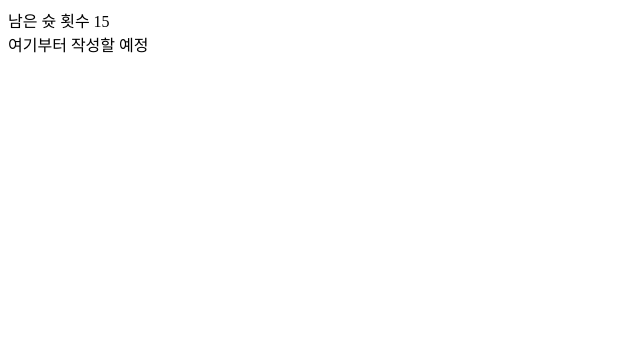
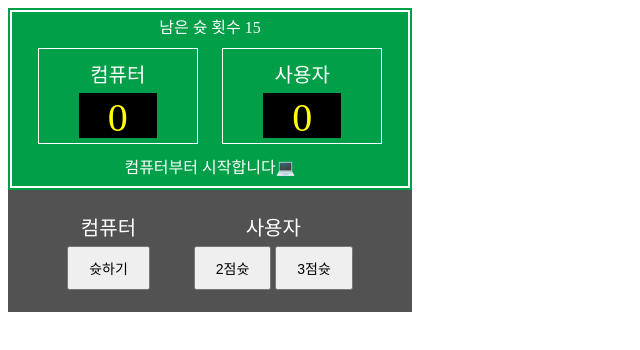
Before and after one commit to HWANGDEOK/web_development_js, a plain HTML site: page chapter09_basketball/index.html in a window 1280 px wide. Shown: the whole page, without its empty margins (0-640 px from the left). Drawn offline with Linux system fonts and the light colour scheme.

Commit message:
feat: 20250213 basketball game button disabled

```diff
--- a/chapter09_basketball/css/style.css
+++ b/chapter09_basketball/css/style.css
@@ -0,0 +1,72 @@
+.div-scoreboard {
+  width: 400px;
+  background-color: #009f48;
+  text-align: center;
+  padding: 2px;
+  color: #fff;
+}
+
+.div-scoreboard.inner {
+  margin: auto;
+  border: 2px solid #fff;
+  box-sizing: border-box;
+}
+
+.div-shots-left {
+  margin-left: 10px;
+}
+
+#shots-left {
+  background-color: #000;
+  padding: 4px 4px 2px;
+}
+
+.div-score {
+  display: inline-block;
+  border: 1px solid #fff;
+  padding: 10px 40px 5px;
+  margin: 10px;
+  width: 20%;
+}
+
+.div-score-name {
+  font-size: 20px;
+}
+
+.div-score-number {
+  font-size: 40px;
+  color: #ffff00;
+  background-color: #000;
+  width: 100%;
+  line-height: 40px;
+  padding-top: 5px;
+  margin-top: 5px;
+}
+
+#text {
+  height: 30px;
+}
+
+button {
+  padding: 10px 20px;
+  font-size: 14px;
+}
+
+.div-panel {
+  display: inline-block;
+  margin: 10px;
+  padding: 10px;
+}
+
+.div-control-panel {
+  width: 400px;
+  background-color: #525252;
+  text-align: center;
+  padding: 2px;
+  color: #fff;
+}
+
+.div-control-name {
+  font-size: 20px;
+  margin-bottom: 5px;
+}
--- a/chapter09_basketball/index.html
+++ b/chapter09_basketball/index.html
@@ -6,16 +6,46 @@
   <title>농구 게임 구현하기</title>
   <link rel="stylesheet" href="./css/style.css">
   <script src="./script/scripts.js"></script>
+  <script src="./script/temp.js"></script>
 </head>
 <body>
   <div class="div-scoreboard">
     <div class="div-scoreboard inner">
       <div class="div-shoot-left">
         <span>남은 슛 횟수</span>
-        <span id="shots-left">15</span>
+        <span id="shoots-left">15</span>
       </div>
-      여기부터 작성할 예정
+      <div class="div-score">
+        <div class="div-score-name">컴퓨터</div>
+          <div id="computer-score" class="div-score-number">0</div>
+        </div>
+      <div class="div-score">
+        <div class="div-score-name">사용자</div>
+          <div id="user-score" class="div-score-number">0</div>
+        </div>
+        <div id="text">컴퓨터부터 시작합니다💻</div>
+      </div>
     </div>
-  </div>
+    <div class="div-control-panel">
+      <div id="div-computer" class="div-panel">
+        <div class="div-control-name">컴퓨터</div>
+        <button class="btn-computer" onclick="onComputerShoot()">슛하기</button>
+      </div>
+      <div id="div-user" class="div-panel">
+        <div class="div-control-name">사용자</div>
+        <button class="btn-user" onclick="onUserShoot(2)">2점슛</button>
+        <button class="btn-user" onclick="onUserShoot(3)">3점슛</button>
+      </div>
+    </div>
 </body>
 </html>
+
+<!-- 1. shots-left : 남은 슛 횟수(숫자)
+2. computer-score : 컴퓨터 현재 점수(숫자)
+3. user-score : 사용자 현재 점수(숫자)
+4. text : 안내 문구(문자열)
+
+.클래스명 {}
+#아이디명 {}
+
+이중 id 값을 가지고 있는 DOM element들은 나중에 '동적으로' 값이 바뀔 수 있는 부분입니다. 이후 값을 변경되게 하려면 해당 element를 지칭할 수 있는 방법이 필요하기 때문에 유일한 값인 'id값'을 넣어줍니다. -->
--- a/chapter09_basketball/script/scripts.js
+++ b/chapter09_basketball/script/scripts.js
@@ -0,0 +1,103 @@
+  // 점수 총합을 대입할 변수 선언
+  let comScore = 0;
+  let userScore = 0;
+  // 컴퓨터 턴이면 내 턴이 아님 // 내 턴이면 턴이 아님 : 그 결과 우리는 boolean을 택할 겁니다.
+  let isComputerTurn = true;
+  let shootLeft = 15;
+
+function onComputerShoot(){
+  if(!isComputerTurn) return;
+  // 삼항연산자 - Math.random()을 응용
+  let shootType = Math.random() < 0.5 ? 2 : 3;
+  let textElement = document.getElementById('text');
+  let comScoreElement = document.getElementById('computer-score');
+
+  if (shootType === 2){
+    if(Math.random() < 0.5){
+      // 2점슛 1/2 확률로 성공
+      textElement.innerHTML = '컴퓨터가 2점슛을 성공했습니다.😓 now - user';
+      comScore+=2;
+      comScoreElement.innerHTML = comScore;
+
+    }else{
+      // 실패했을 떄
+      textElement.innerHTML = '컴퓨터가 2점슛을 실패했습니다.😀 now - user';
+    }
+  }else{
+    if(Math.random() < 0.33){
+      // 3점슛 1/3 확률로 성공
+      textElement.innerHTML = '컴퓨터가 3점슛을 성공했습니다.😭 now - user';
+      comScore+=3;
+      comScoreElement.innerHTML = comScore;
+
+    }else{
+      // 실패했을 때
+      textElement.innerHTML = '컴퓨터가 3점슛을 실패했습니다.🤣 now - user';
+    }
+  }
+  isComputerTurn = false;
+
+  let computerButtons = document.getElementsByClassName('btn-computer');
+
+  for ( let i = 0; i<computerButtons.length; i++){
+    computerButtons[i].disabled = true;
+  }
+
+  let userButtons = document.getElementsByClassName('btn-user');
+
+  for ( let i = 0; i<userButtons.length; i++){
+    userButtons[i].disabled = false;
+  }
+}
+
+
+function onUserShoot(shootType){
+  if(isComputerTurn) return;
+  let textElement = document.getElementById('text');  //oncomputerShoot()에서도 지역변수로 선언했고, 여기서도 동일합니다
+
+  let userScoreElement = document.getElementById('user-score');
+
+  if (shootType === 2){
+    if(Math.random() < 0.5){
+      // 2점슛 1/2 확률로 성공
+      textElement.innerHTML = '컴퓨터가 2점슛을 성공했습니다.🎉 now - computer';
+      userScore+=2;
+      userScoreElement.innerHTML = userScore;
+
+    }else{
+      // 실패했을 떄
+      textElement.innerHTML = '컴퓨터가 2점슛을 실패했습니다. now - computer';
+    }
+  }else{
+    if(Math.random() < 0.33){
+      // 3점슛 1/3 확률로 성공
+      textElement.innerHTML = '컴퓨터가 3점슛을 성공했습니다.🎊 now - computer';
+      userScore+=3;
+      userScoreElement.innerHTML = userScore;
+
+    }else{
+      // 실패했을 때
+      textElement.innerHTML = '컴퓨터가 3점슛을 실패했습니다. now - computer';
+    }
+  }
+  isComputerTurn=true;
+
+  let userButtons = document.getElementsByClassName('btn-user');
+
+  for ( let i = 0; i<userButtons.length; i++){
+    userButtons[i].disabled = true;
+  }
+
+  let computerButtons = document.getElementsByClassName('btn-computer');
+
+  for ( let i = 0; i<computerButtons.length; i++){
+    computerButtons[i].disabled = false;
+  }
+
+  // onUserShoot()을 호출했을 떄에만 shootLeft가 --; 되어야 함.
+  shootLeft--;
+
+  // 이거는 그냥 JS 상에서 --를 먹일 뿐이지 HTML에서 가시적으로 바뀌지 않을 겁니다.
+  let shootLeftElement = document.getElementById('shoots-left');
+  shootLeftElement.innerHTML = shootLeft;
+}
```
Also changed, not shown: chapter09_basketball/script/temp.js (added, +26 -0 lines), 1 other file.
